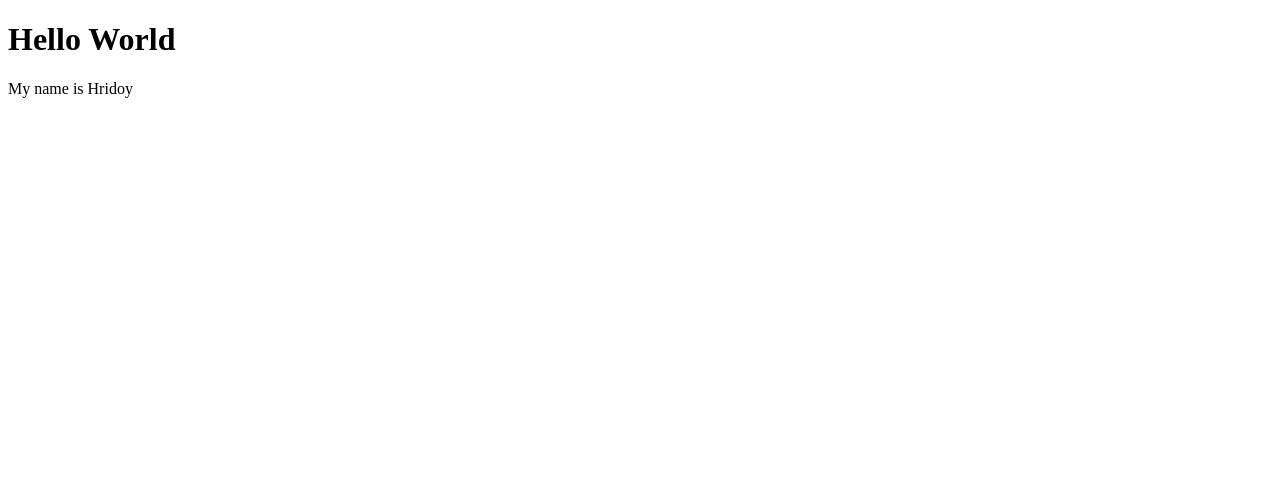
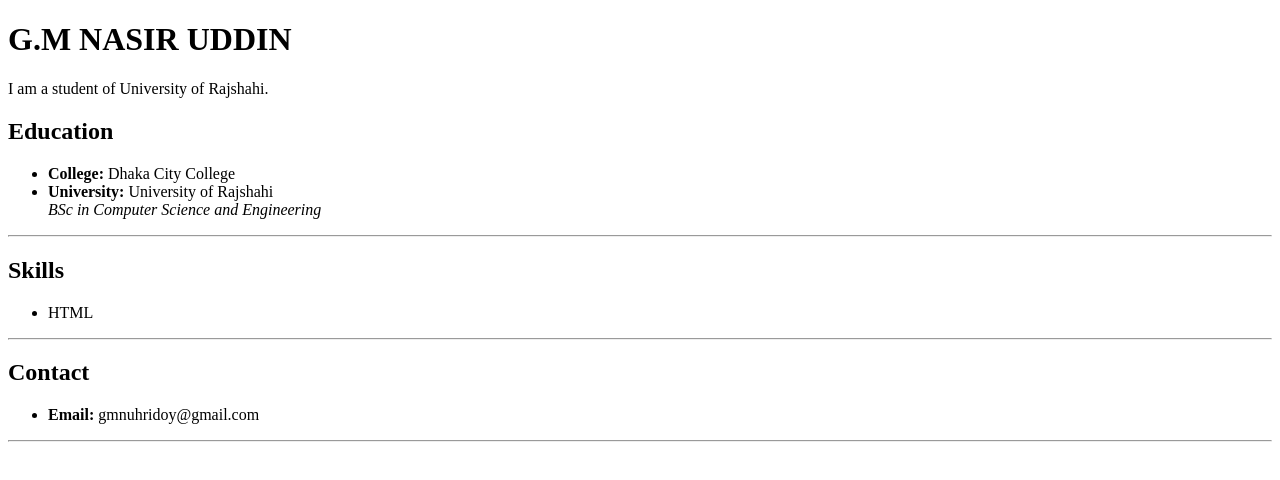
Before and after one commit to gmnu-112/G.M-NASIR-UDDIN, a plain HTML site: page index.html in a window 1280 px wide. Drawn offline with Linux system fonts and the light colour scheme.

Commit message:
a little changes

```diff
--- a/index.html
+++ b/index.html
@@ -1,12 +1,43 @@
 <!DOCTYPE html>
-<html>
+<html lang="en">
 <head>
-    <title>My First Page</title>
+    <meta charset="UTF-8">
+    <meta name="viewport" content="width=device-width, initial-scale=1.0">
+    <title>G.M Nasir Uddin | Portfolio</title>
 </head>
+
 <body>
 
-    <h1>Hello World</h1>
-    <p>My name is Hridoy</p>
+    <h1>G.M NASIR UDDIN</h1>
+
+    <p>I am a student of University of Rajshahi.</p>
+
+    <h2>Education</h2>
+    <ul>
+        <li>
+            <b>College:</b> Dhaka City College
+        </li>
+        <li>
+            <b>University:</b> University of Rajshahi <br>
+            <i>BSc in Computer Science and Engineering</i>
+        </li>
+    </ul>
+
+    <hr>
+
+    <h2>Skills</h2>
+    <ul>
+        <li>HTML</li>
+    </ul>
+
+    <hr>
+
+    <h2>Contact</h2>
+    <ul>
+        <li><b>Email:</b> gmnuhridoy@gmail.com</li>
+    </ul>
+
+    <hr>
 
 </body>
 </html>
```
